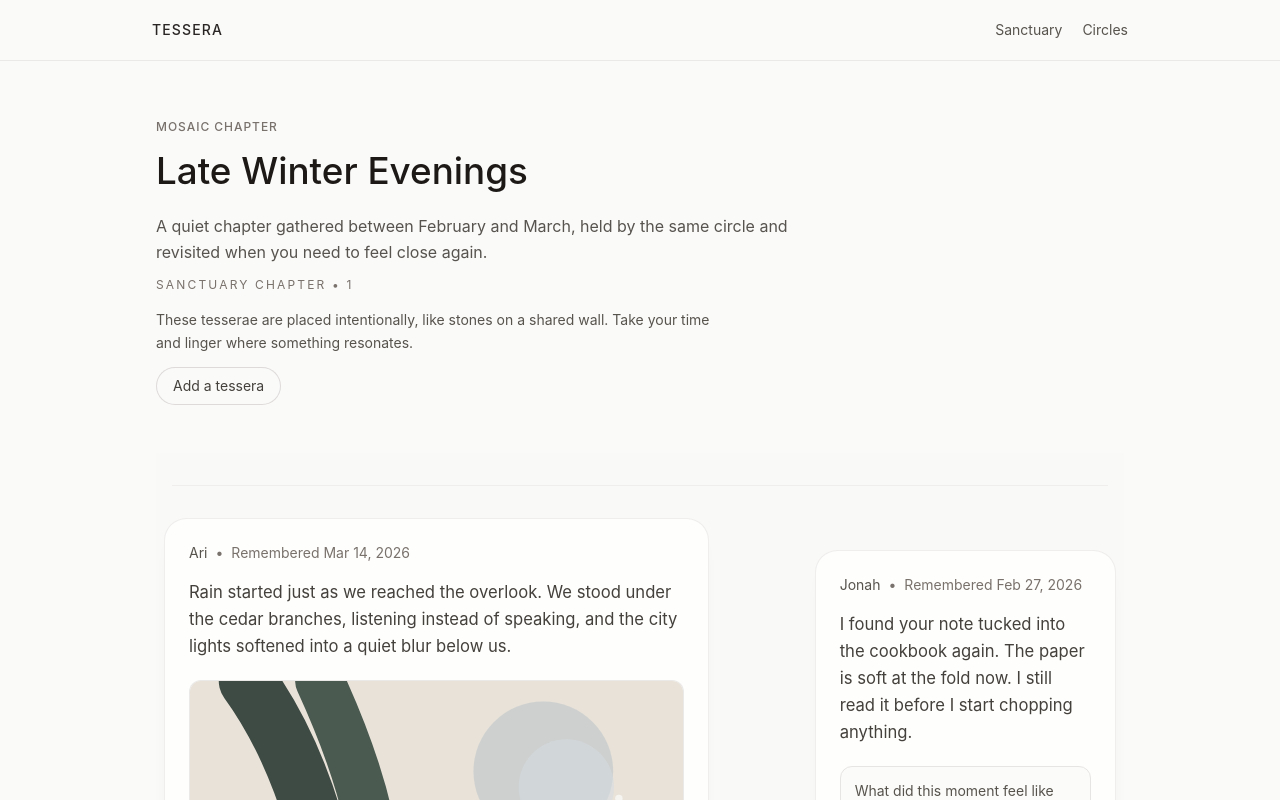
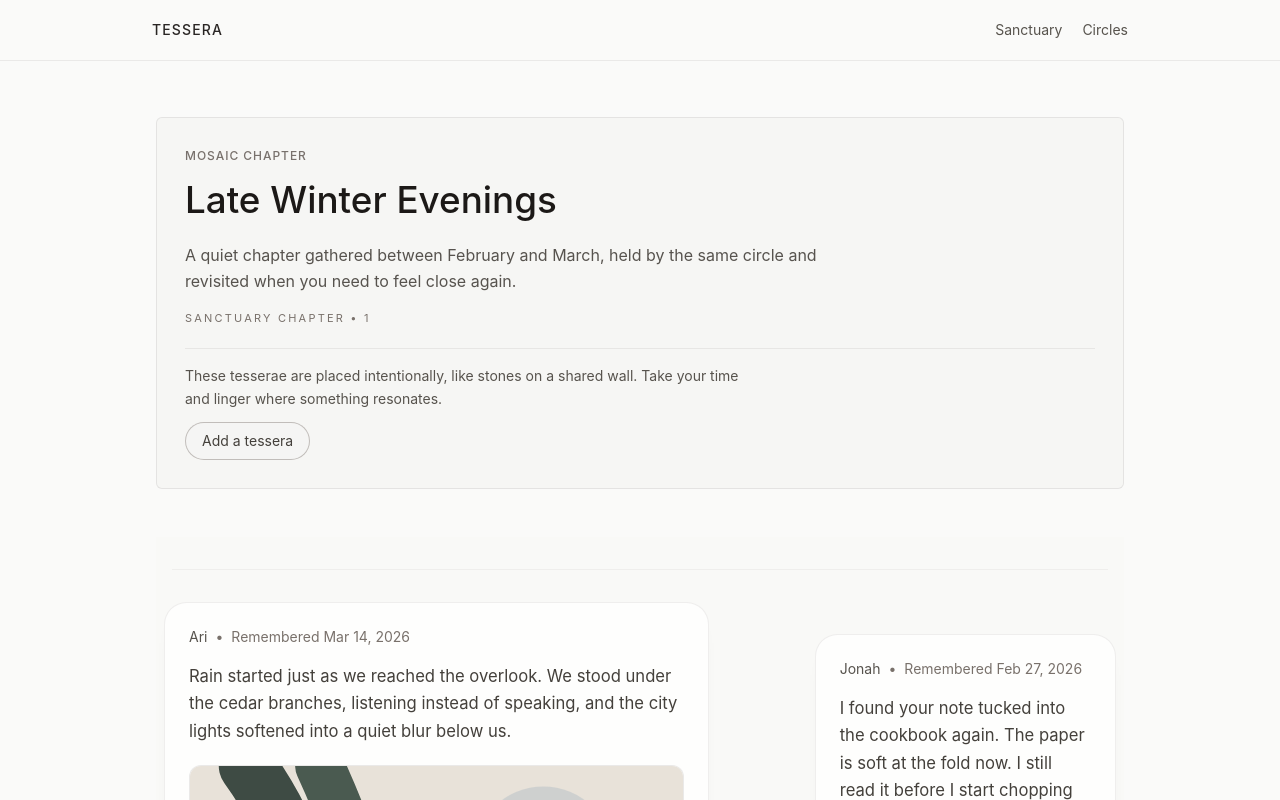
Before and after one commit to vanderjt/tessera, a Next.js app: page /mosaics/1 in a window 1280 px wide. Shown: the top 800 px of the page. Built offline with nearby package versions, Linux system fonts and the light colour scheme.

Commit message:
style: give mosaic chapter header a plaque treatment

```diff
--- a/app/(app)/mosaics/[mosaicId]/page.tsx
+++ b/app/(app)/mosaics/[mosaicId]/page.tsx
@@ -111,26 +111,28 @@ export default async function MosaicPage({ params }: PageProps) {
 
   return (
     <section className="max-w-5xl px-1 pb-10">
-      <header className="space-y-3 pb-2">
-        <p className="page-kicker">Mosaic chapter</p>
-        <h1 className="page-title">Late Winter Evenings</h1>
-        <p className="page-body max-w-2xl">
-          A quiet chapter gathered between February and March, held by the same circle and revisited when you need to
-          feel close again.
+      <header className="pb-2">
+        <div className="rounded-md border border-stone-300/55 bg-stone-100/85 px-5 py-6 md:px-7 md:py-7">
+          <p className="page-kicker tracking-[0.12em] text-stone-600">Mosaic chapter</p>
+          <h1 className="page-title mt-2 text-stone-900">Late Winter Evenings</h1>
+          <p className="page-body mt-3 max-w-2xl text-stone-700">
+            A quiet chapter gathered between February and March, held by the same circle and revisited when you need
+            to feel close again.
           </p>
-        <p className="text-xs uppercase tracking-[0.18em] text-stone-500">Sanctuary chapter • {mosaicId}</p>
+          <p className="mt-4 text-[11px] uppercase tracking-[0.2em] text-stone-500">Sanctuary chapter • {mosaicId}</p>
 
-        <div className="space-y-3 pt-1">
+          <div className="mt-5 space-y-3 border-t border-stone-300/45 pt-4">
             <p className="max-w-xl text-sm leading-relaxed text-stone-600">
               These tesserae are placed intentionally, like stones on a shared wall. Take your time and linger where
               something resonates.
             </p>
             <button
               type="button"
-            className="rounded-full border border-stone-300/80 bg-stone-50/70 px-4 py-2 text-sm text-stone-700 transition hover:border-stone-400 hover:text-stone-900"
+              className="rounded-full border border-stone-400/65 bg-stone-100 px-4 py-2 text-sm text-stone-700 transition hover:border-stone-500 hover:text-stone-900"
             >
               Add a tessera
             </button>
+          </div>
         </div>
       </header>
 
```
Lines whose indentation alone changed are shown as unchanged.
